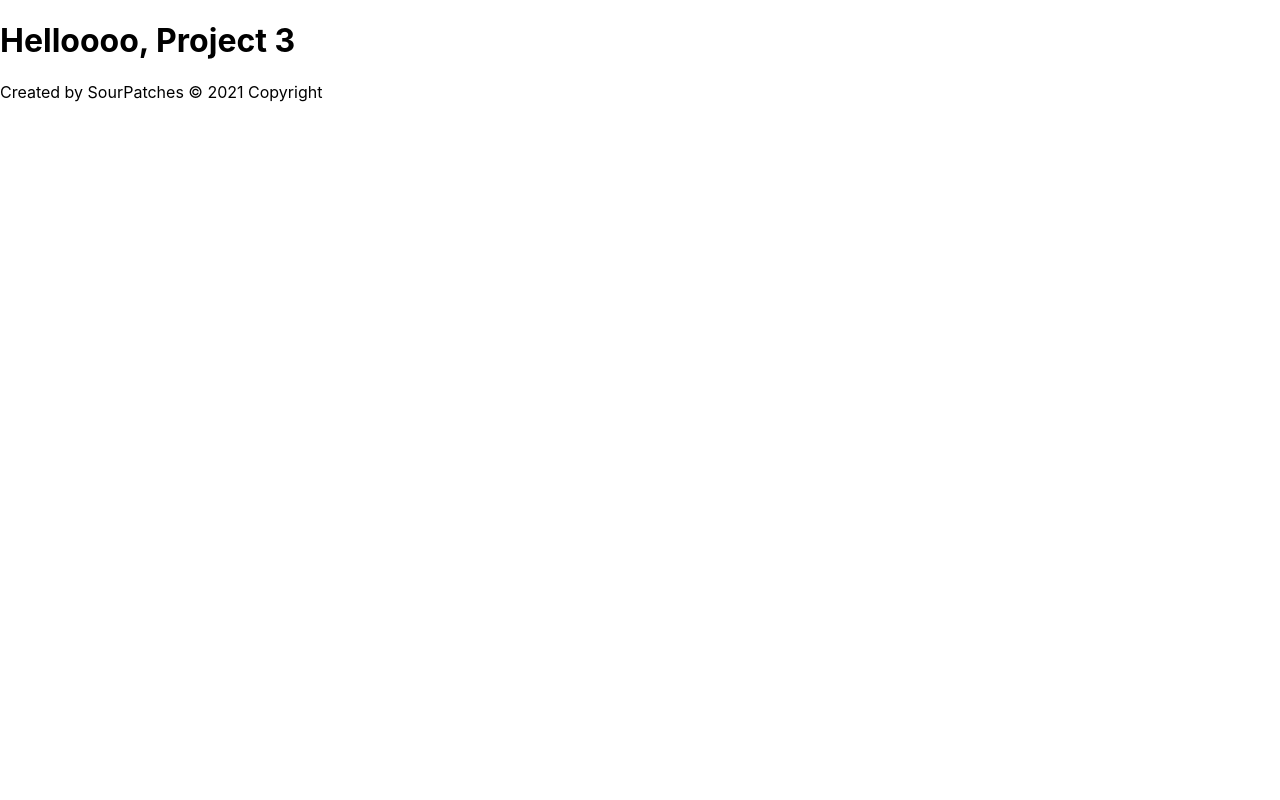
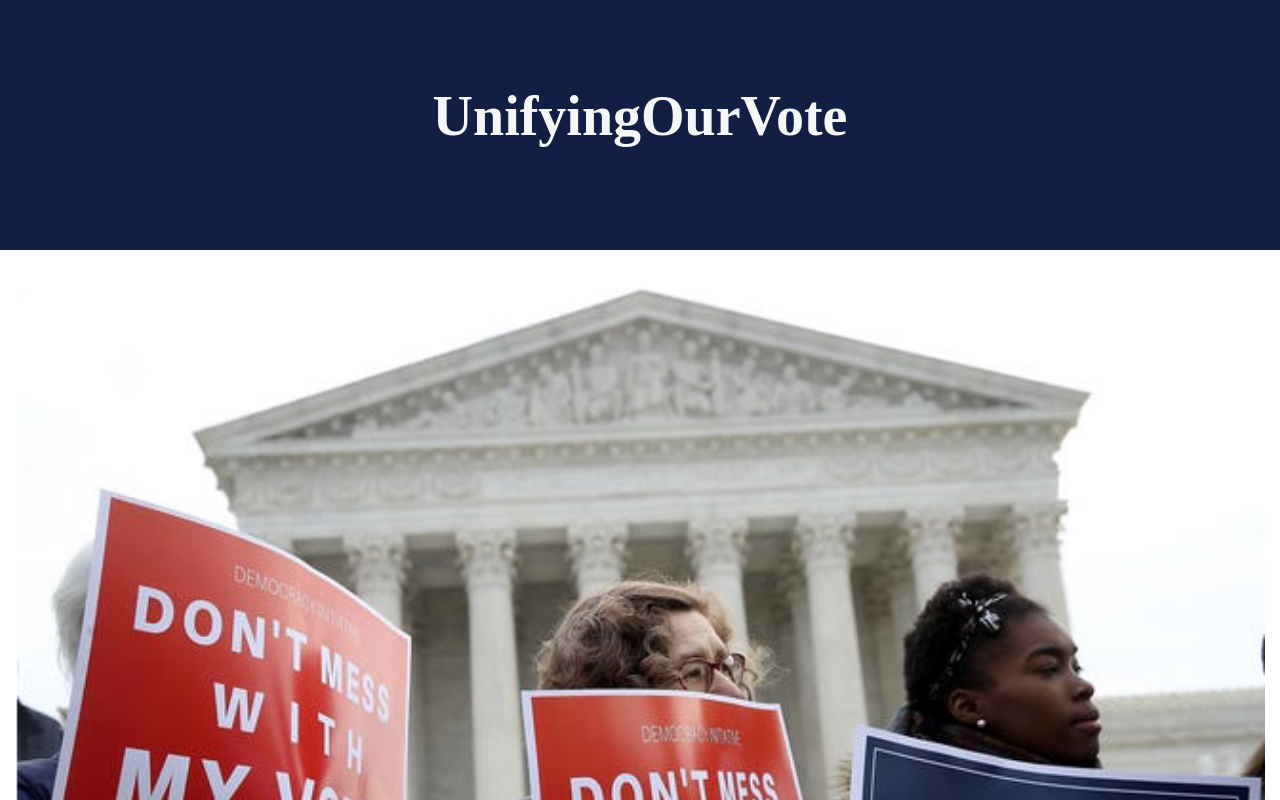
Before and after one commit to Wendyf02/UnifyingOurVote, a React (Create React App) app in the folder client/: page / in a window 1280 px wide. Shown: the top 800 px of the page. Built offline with nearby package versions, Linux system fonts and the light colour scheme.

Commit message:
working on jumbotron and home

```diff
--- a/client/package.json
+++ b/client/package.json
@@ -6,7 +6,10 @@
     "@testing-library/jest-dom": "^5.11.10",
     "@testing-library/react": "^11.2.6",
     "@testing-library/user-event": "^12.8.3",
+    "bootstrap": "^4.6.0",
+    "mdbreact": "^5.0.2",
     "react": "^17.0.2",
+    "react-bootstrap": "^1.5.2",
     "react-dom": "^17.0.2",
     "react-scripts": "4.0.3",
     "react-scroll": "^1.8.2",
--- a/client/src/App.js
+++ b/client/src/App.js
@@ -1,12 +1,17 @@
 import React from "react";
-import Header from "./components/Header"
-import Footer from "./components/Footer"
+import Jumbotron from "./components/Jumbotron"
+// import Header from "./components/Header"
+import Home from "./components/Home"
+
 
 function App() {
   return (
     <div>
-<Header/>
-<Footer/>
+     <Jumbotron/>
+     <Home/>
+
+     {/* <Header/> */}
+     {/* <Footer/> */}
     </div>
   );
 }
--- a/client/src/components/Header.js
+++ b/client/src/components/Header.js
@@ -4,7 +4,7 @@ function Header() {
   return (
     <div className="App">
       <header className="App-header">
-        <h1>Helloooo, Project 3</h1>
+       {/* className="float-right"  */}
       </header>
     </div>
   );
--- a/client/src/components/Home/Home.js
+++ /dev/null
@@ -1 +0,0 @@
-import { Link, animateScroll as scroll } from 'react-scroll';
--- /dev/null
+++ b/client/src/components/Home/index.js
@@ -0,0 +1,98 @@
+import React from "react";
+import { Link, animateScroll as scroll } from 'react-scroll';
+import "./style.css"
+import Container from 'react-bootstrap/Container'
+// import Row from 'react-bootstrap/Row'
+import Button from "react-bootstrap/Button"
+import home2 from "../../assets/images/home2.png"
+import about1 from "../../assets/images/about1.png"
+import about2  from "../../assets/images/about2.png"
+import { Col, Row } from "react-bootstrap";
+
+
+function Home() {
+
+  return (
+
+  <Container fluid>
+      <Row>
+        <Col>
+         <div className="container-fluid" id="hero"> </div>
+        </Col>
+      </Row>
+
+
+    <Button className="float-right login"  variant="outline-danger">Log In</Button>{' '}
+    <Button className="float-right signup"  variant="outline-danger">Sign Up</Button>{' '}
+
+
+
+      <Row className="justify-content-md-center">
+        <Col xs lg="2">
+           <img className="home2" src={home2} />
+        </Col>
+      </Row>
+
+
+
+      <Row className="justify-content-md-center" id="quote1">
+      {/* <Col xs lg="2">    */}
+           <h3> "Voting is the foundation stone for political action" </h3>
+        {/* </Col> */}
+      </Row>
+
+
+
+
+      <div className="row justify-content-md-center" id="aboutus" >
+      <h2 className="display-4 font-weight-bold">About Us</h2>
+        </div>
+
+
+
+        <div className="col align-self-start">
+      <img className="about1" src={about1} />
+        </div>
+
+
+      <Row className="justify-content-md-center">
+        <Col xs lg="2">
+           <img className="home2" src={about2} />
+        </Col>
+      </Row>
+
+      {/* <Row className="justify-content-center">
+        <Col>
+           <h1> UnifyingOurVote</h1>
+        </Col>
+      </Row> */}
+
+        <div className="row justify-content-md-center" id="unitevote" >
+          <p className="display-4 font-weight-bold">UnifyingOurVote</p>
+        </div>
+
+        <Row className="justify-content-center" id="quote2">
+        <Col>
+           <h3> "Injustice anywhere is a threat to justice everywhere" </h3>
+           <h5> "Martin Luther King" </h5>
+        </Col>
+      </Row>
+
+
+
+
+    {/* <Col sm={2} className="m-auto">
+        <img
+           className="d-block mx-auto img-fluid w-50"
+             src={mysvg}
+             alt="mysvg"
+         ></img>
+    </Col> */}
+
+  </Container>
+
+
+  );
+}
+
+export default Home;
--- a/client/src/components/Home/style.css
+++ b/client/src/components/Home/style.css
@@ -0,0 +1,115 @@
+
+
+#hero {
+    height: 810px;
+    width: 100%;
+    margin-bottom: 25px;
+    /* margin-top: auto;
+    padding-top: 5px; */
+    background-image: url("../../assets/images/home1rvsd.png");
+    background-size: cover;
+    background-position: center;
+}
+
+.home2 {
+    height: 500px;
+    width:700px;
+    margin-top: 180px;
+
+}
+
+
+h1 {
+    font: weight 50;
+    font-size: 48px;
+    font-family: 'Merriweather', serif;
+	color: rgb(245, 243, 243);
+}
+
+h2{
+    color: rgb(18, 30, 66);
+    font-family: 'Merriweather', serif;
+}
+
+h3 {
+    color: rgb(18, 30, 66);
+    font-family: 'Merriweather', serif;
+}
+
+h5 {
+    color: rgb(18, 30, 66);
+    font-family: 'Merriweather', serif;
+}
+
+
+
+h4 {
+    color: rgb(237, 28, 36);
+    font-family: 'Merriweather', serif;
+}
+
+
+
+h6 {
+    color: rgb(237, 28, 36);
+    font-family: 'Merriweather', serif;
+}
+
+
+.about1 {
+    height:550px;
+    width:750px;
+    margin-top:50px;
+
+
+}
+
+#quote1 {
+ margin-top: 30px;
+ font-family: 'Merriweather', serif;
+}
+
+
+#aboutus {
+    margin-top: 100px;
+    font-family: 'Merriweather', serif;
+}
+
+hr {
+    border-top:1px solid rgb(179, 18, 157)!important;
+}
+
+.login, .signup {
+    /* background-color:  rgb(237, 28, 36)!important; */
+    color: white;
+    font-size: small;
+    border-radius: 25px !important;
+    border: 2px solid white;
+    width: 120px;
+    height: 35px;
+    float: right;
+    right: 0;
+    margin-right: 30px;
+    margin: 5px;
+    font-family: 'Merriweather', serif;
+  }
+
+  .login:hover, .signup:hover {
+    box-shadow: 0 0.4rem 1.4rem 0 white;
+    transition: transform 150ms;
+    transform: scale(1.03);
+    /* border: 3px solid #ed1c24; */
+  }
+
+  #unitevote {
+      font: size 45px;
+      color: rgb(237, 28, 36);
+      margin-top: 10px;
+      font-family: 'Merriweather', serif;
+  }
+
+
+  #quote2 {
+    margin-top: 40px;
+
+   }
--- /dev/null
+++ b/client/src/components/Jumbotron/index.js
@@ -0,0 +1,16 @@
+import React from "react";
+import "./style.css"
+import Jumbotron from "react-bootstrap/Jumbotron"
+import {Container} from "react-bootstrap"
+
+function JumbotronHolder() {
+    return (
+      <Jumbotron fluid>
+      <Container id="title">
+      <p className="display-4 font-weight-bold">UnifyingOurVote</p>
+      </Container>
+    </Jumbotron>
+    );
+}
+
+export default JumbotronHolder;
--- a/client/src/components/Jumbotron/style.css
+++ b/client/src/components/Jumbotron/style.css
@@ -0,0 +1,23 @@
+.jumbotron {
+    height: 250px;
+    color:rgb(230, 227, 227);
+    background-color: rgb(18, 30, 66) !important;
+    display: flex;
+    align-items: center;
+    align-content: center;
+    text-align: center;
+    vertical-align: middle;
+    flex-direction: column;
+    justify-content: center;
+
+}
+
+/* h1 {
+    font-style: italic;
+} */
+
+#title {
+    font: size 80px;
+    color: rgb(245, 247, 247);
+    font-family: 'Merriweather', serif;
+}
--- a/client/src/index.js
+++ b/client/src/index.js
@@ -2,6 +2,7 @@ import React from 'react';
 import ReactDOM from 'react-dom';
 import './index.css';
 import App from './App';
+import 'bootstrap/dist/css/bootstrap.min.css';
 
 
 ReactDOM.render(
```
Also changed, not shown: client/src/components/Jumbotron/Jumbotron.js (deleted, +0 -12 lines), client/src/assets/images/home1rvsd.png (added), client/src/components/Buttons/Buttons.js (deleted), client/src/components/Buttons/style.css (deleted), 1 other file (tests, documents, lock files or other folders).
